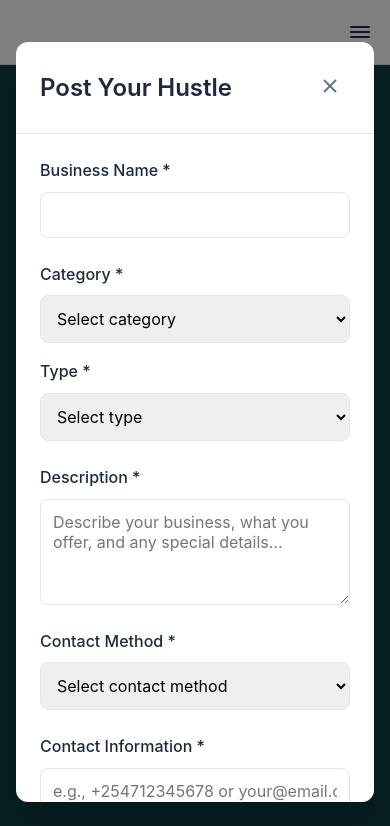
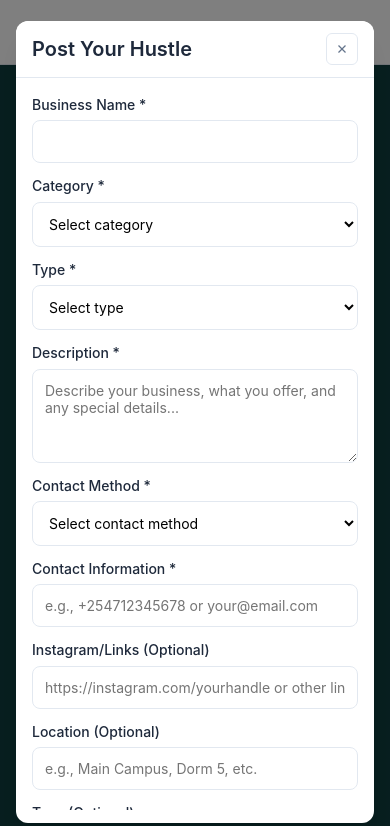
Before and after one commit to Deon62/hub, a plain HTML site: page index.html in a window 390 px wide. Both pictures are taken after a click on the button "Post Your Hustle". Shown: the top 826 px of the page. Drawn offline with Linux system fonts and the light colour scheme.

Commit message:
first commit

```diff
--- a/app.js
+++ b/app.js
@@ -133,15 +133,15 @@ function setupEventListeners() {
     const postHustleBtn = document.getElementById('postHustleBtn');
     const heroPostBtn = document.getElementById('heroPostBtn');
     const footerPostBtn = document.getElementById('footerPostBtn');
-    const closeSubmitModal = document.getElementById('closeSubmitModal');
-    const closeProfileModal = document.getElementById('closeProfileModal');
+    const closeSubmitModalBtn = document.getElementById('closeSubmitModal');
+    const closeProfileModalBtn = document.getElementById('closeProfileModal');
     const cancelSubmit = document.getElementById('cancelSubmit');
 
     if (postHustleBtn) postHustleBtn.addEventListener('click', openSubmitModal);
     if (heroPostBtn) heroPostBtn.addEventListener('click', openSubmitModal);
     if (footerPostBtn) footerPostBtn.addEventListener('click', openSubmitModal);
-    if (closeSubmitModal) closeSubmitModal.addEventListener('click', closeSubmitModal);
-    if (closeProfileModal) closeProfileModal.addEventListener('click', closeProfileModal);
+    if (closeSubmitModalBtn) closeSubmitModalBtn.addEventListener('click', closeSubmitModal);
+    if (closeProfileModalBtn) closeProfileModalBtn.addEventListener('click', closeProfileModal);
     if (cancelSubmit) cancelSubmit.addEventListener('click', closeSubmitModal);
 
     // Form submission
@@ -444,6 +444,12 @@ function openProfileModal(listingId) {
     elements.profileModal.setAttribute('aria-hidden', 'false');
     elements.profileModal.classList.add('show');
     document.body.style.overflow = 'hidden';
+
+    // Focus the close button for accessibility
+    setTimeout(() => {
+        const closeBtn = document.getElementById('closeProfileModal');
+        if (closeBtn) closeBtn.focus();
+    }, 100);
 }
 
 /**
@@ -453,6 +459,12 @@ function closeProfileModal() {
     elements.profileModal.setAttribute('aria-hidden', 'true');
     elements.profileModal.classList.remove('show');
     document.body.style.overflow = '';
+
+    // Remove focus from any focused element inside the modal
+    const focusedElement = document.activeElement;
+    if (focusedElement && elements.profileModal.contains(focusedElement)) {
+        focusedElement.blur();
+    }
 }
 
 /**
@@ -462,6 +474,12 @@ function openSubmitModal() {
     elements.submitModal.setAttribute('aria-hidden', 'false');
     elements.submitModal.classList.add('show');
     document.body.style.overflow = 'hidden';
+
+    // Focus the close button for accessibility
+    setTimeout(() => {
+        const closeBtn = document.getElementById('closeSubmitModal');
+        if (closeBtn) closeBtn.focus();
+    }, 100);
 
     // Reset form
     elements.submitForm.reset();
@@ -477,6 +495,12 @@ function closeSubmitModal() {
     elements.submitModal.setAttribute('aria-hidden', 'true');
     elements.submitModal.classList.remove('show');
     document.body.style.overflow = '';
+
+    // Remove focus from any focused element inside the modal
+    const focusedElement = document.activeElement;
+    if (focusedElement && elements.submitModal.contains(focusedElement)) {
+        focusedElement.blur();
+    }
 }
 
 /**
--- a/styles.css
+++ b/styles.css
@@ -1042,39 +1042,54 @@ a:hover {
 }
 
 .modal-large {
-    width: 600px;
+    width: 90vw;
+    max-width: 1200px;
+    height: 90vh;
+    max-height: 800px;
 }
 
 .modal-header {
     display: flex;
     justify-content: space-between;
     align-items: center;
-    padding: var(--space-6);
+    padding: var(--space-4) var(--space-5);
     border-bottom: 1px solid var(--border);
+    background-color: var(--white);
+    border-radius: var(--radius-lg) var(--radius-lg) 0 0;
 }
 
 .modal-header h3 {
     margin: 0;
     color: var(--text);
+    font-size: var(--font-size-xl);
+    font-weight: 600;
 }
 
 .modal-close {
     background: none;
-    border: none;
+    border: 1px solid var(--border);
     cursor: pointer;
     padding: var(--space-2);
     border-radius: var(--radius-sm);
     color: var(--muted);
     transition: all var(--transition-fast);
+    width: 32px;
+    height: 32px;
+    display: flex;
+    align-items: center;
+    justify-content: center;
 }
 
 .modal-close:hover {
     background-color: var(--bg);
     color: var(--text);
+    border-color: var(--primary);
 }
 
 .modal-body {
     padding: var(--space-6);
+    height: calc(100% - 80px);
+    overflow-y: auto;
 }
 
 /* Profile Modal Specific */
@@ -1138,17 +1153,17 @@ a:hover {
     font-weight: 500;
 }
 
-/* Form Styles */
+/* Form Styles - Minimal & Compact */
 .submit-form {
     display: flex;
     flex-direction: column;
-    gap: var(--space-6);
+    gap: var(--space-4);
 }
 
 .form-row {
     display: grid;
     grid-template-columns: 1fr 1fr;
-    gap: var(--space-4);
+    gap: var(--space-3);
 }
 
 .form-group {
@@ -1159,7 +1174,8 @@ a:hover {
 .form-group label {
     font-weight: 500;
     color: var(--text);
-    margin-bottom: var(--space-2);
+    margin-bottom: var(--space-1);
+    font-size: var(--font-size-sm);
 }
 
 .form-group input,
@@ -1168,9 +1184,10 @@ a:hover {
     padding: var(--space-3);
     border: 1px solid var(--border);
     border-radius: var(--radius-md);
-    font-size: var(--font-size-base);
+    font-size: var(--font-size-sm);
     font-family: inherit;
     transition: border-color var(--transition-fast);
+    background-color: var(--white);
 }
 
 .form-group input:focus,
@@ -1178,12 +1195,13 @@ a:hover {
 .form-group textarea:focus {
     outline: none;
     border-color: var(--primary);
-    box-shadow: 0 0 0 3px rgba(16, 185, 129, 0.1);
+    box-shadow: 0 0 0 2px rgba(13, 148, 136, 0.1);
 }
 
 .form-group textarea {
     resize: vertical;
-    min-height: 100px;
+    min-height: 80px;
+    max-height: 120px;
 }
 
 .error-message {
@@ -1253,10 +1271,17 @@ a:hover {
 
 .form-actions {
     display: flex;
-    gap: var(--space-4);
+    gap: var(--space-3);
     justify-content: flex-end;
     padding-top: var(--space-4);
     border-top: 1px solid var(--border);
+    margin-top: var(--space-2);
+}
+
+.form-actions .btn {
+    padding: var(--space-3) var(--space-5);
+    font-size: var(--font-size-sm);
+    font-weight: 500;
 }
 
 /* Toast Notifications */
@@ -1428,6 +1453,26 @@ a:hover {
     .modal-content {
         margin: var(--space-4);
         max-width: calc(100vw - 2rem);
+    }
+
+    .modal-large {
+        width: 95vw;
+        height: 95vh;
+        max-width: none;
+        max-height: none;
+    }
+
+    .modal-header {
+        padding: var(--space-3) var(--space-4);
+    }
+
+    .modal-body {
+        padding: var(--space-4);
+        height: calc(100% - 70px);
+    }
+
+    .submit-form {
+        gap: var(--space-3);
     }
 
     .toast-container {
```
